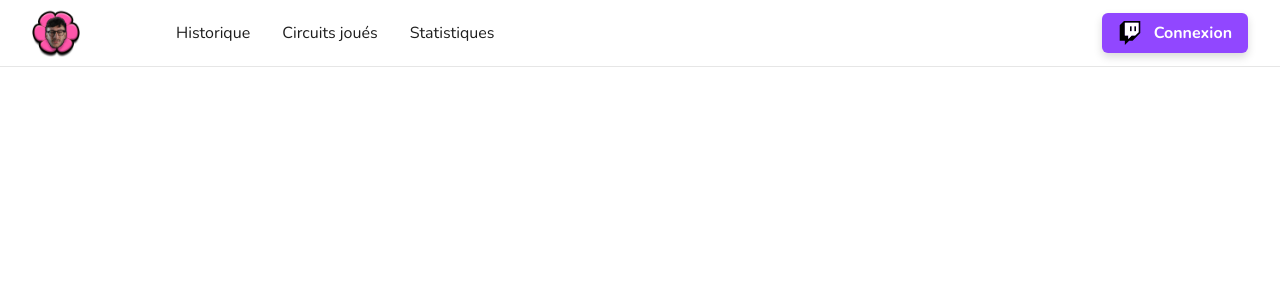
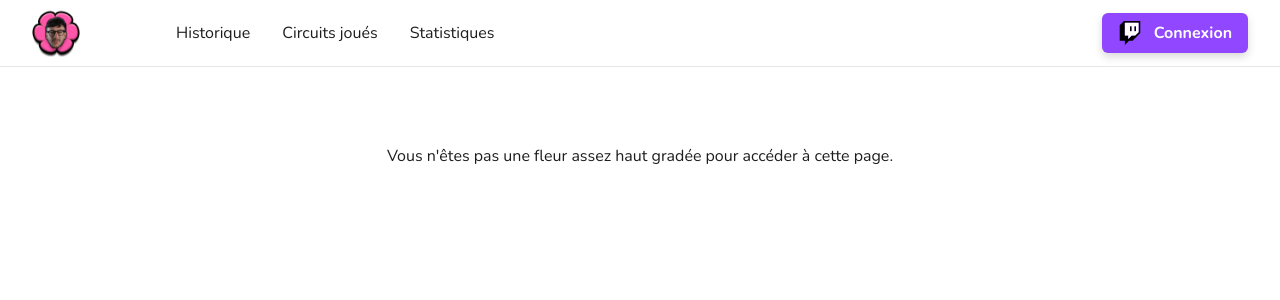
Before and after one commit to Ceezik/ponce-tournois-mario-kart, a React (Create React App) app in the folder web-client/: page /admin in a window 1280 px wide. Shown: the top 300 px of the page. Built offline with nearby package versions, Linux system fonts and the light colour scheme; no server answers.

Commit message:
WEB CLIENT : admin panel

```diff
--- a/web-client/src/App.js
+++ b/web-client/src/App.js
@@ -4,6 +4,8 @@ import Signup from './components/auth/Signup';
 import history from './utils/history';
 import { AuthProvider } from './utils/useAuth';
 import Header from './components/utils/Header';
+import AdminWrapper from './components/admin/AdminWrapper';
+import AdminRoute from './components/auth/AdminRoute';
 
 function App() {
     return (
@@ -12,6 +14,8 @@ function App() {
                 <Header />
                 <Switch>
                     <Route exact path="/signup" component={Signup} />
+
+                    <AdminRoute path="/admin" component={AdminWrapper} />
                 </Switch>
             </AuthProvider>
         </Router>
--- a/web-client/src/assets/sass/header/_index.scss
+++ b/web-client/src/assets/sass/header/_index.scss
@@ -163,3 +163,7 @@ header {
 .header__smProfilLinks > div {
     padding: 0.25rem 0;
 }
+
+.adminHeader__navListItem {
+    margin: 0.5rem 0;
+}
--- /dev/null
+++ b/web-client/src/components/admin/AdminWrapper.js
@@ -0,0 +1,36 @@
+import React from 'react';
+import { NavLink } from 'react-router-dom';
+import { Row, Col, Container } from 'react-grid-system';
+import AdminRoute from '../auth/AdminRoute';
+import CupsWrapper from './cups/CupsWrapper';
+
+function AdminWrapper() {
+    return (
+        <>
+            <AdminHeader />
+
+            <AdminRoute exact path="/admin/cups" component={CupsWrapper} />
+        </>
+    );
+}
+
+function AdminHeader() {
+    return (
+        <header>
+            <Container>
+                <Row justify="center">
+                    <Col xs="content" className="adminHeader__navListItem">
+                        <NavLink
+                            to="/admin/cups"
+                            activeClassName="header__smNavListItem--active"
+                        >
+                            Coupes/Circuits
+                        </NavLink>
+                    </Col>
+                </Row>
+            </Container>
+        </header>
+    );
+}
+
+export default AdminWrapper;
--- /dev/null
+++ b/web-client/src/components/admin/cups/CupsWrapper.js
@@ -0,0 +1,7 @@
+import React from 'react';
+
+function CupsWrapper() {
+    return <></>;
+}
+
+export default CupsWrapper;
--- /dev/null
+++ b/web-client/src/components/auth/AdminRoute.js
@@ -0,0 +1,23 @@
+import React from 'react';
+import { Route } from 'react-router-dom';
+import { useAuth } from '../../utils/useAuth';
+import Error from '../utils/Error';
+
+const AdminRoute = ({ component: Component, ...rest }) => {
+    const { user } = useAuth();
+
+    return (
+        <Route
+            {...rest}
+            render={(props) =>
+                user && user.isAdmin ? (
+                    <Component {...props} />
+                ) : (
+                    <Error message="Vous n'êtes pas une fleur assez haut gradée pour accéder à cette page." />
+                )
+            }
+        />
+    );
+};
+
+export default AdminRoute;
--- /dev/null
+++ b/web-client/src/components/utils/Error.js
@@ -0,0 +1,14 @@
+import React from 'react';
+import { Container, Row, Col } from 'react-grid-system';
+
+function Error({ message }) {
+    return (
+        <Container className="app__container">
+            <Row justify="center">
+                <Col xs="content">{message}</Col>
+            </Row>
+        </Container>
+    );
+}
+
+export default Error;
```
Also changed, not shown: web-client/src/style.css, 1 other file (tests, documents, lock files or other folders).
